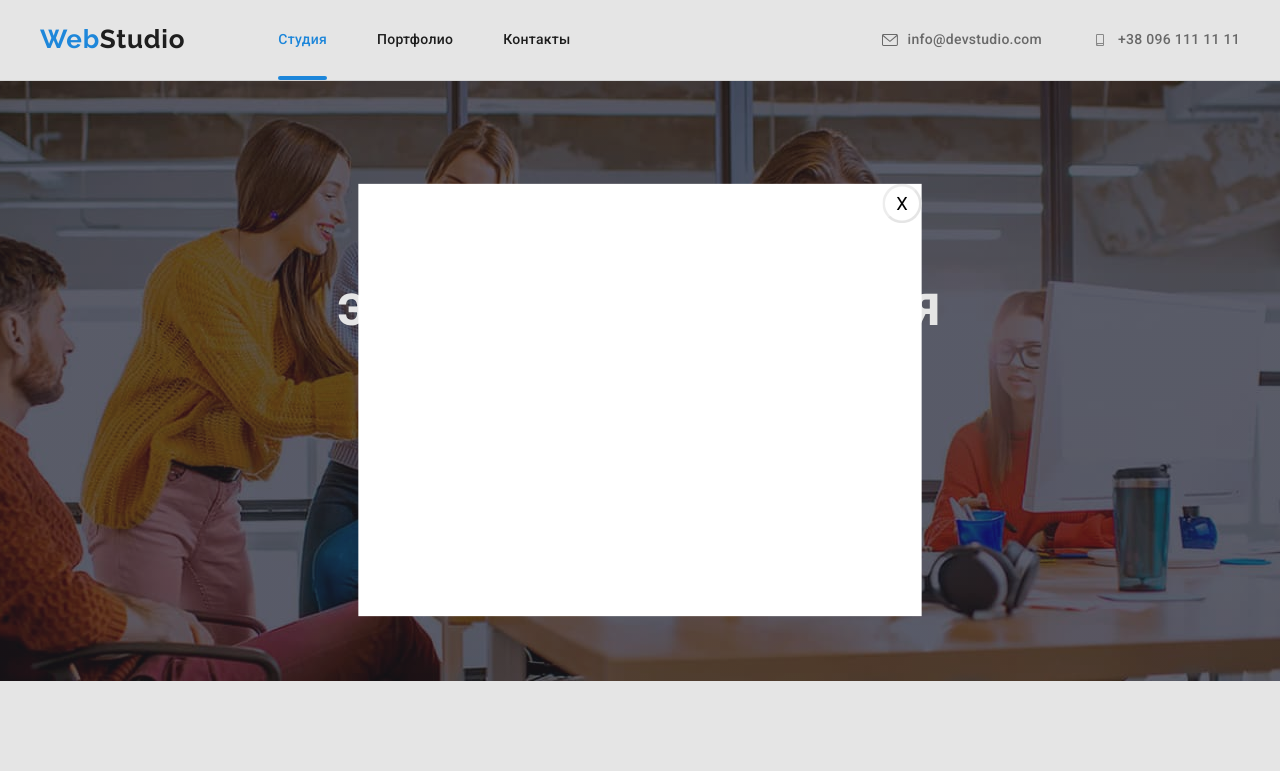
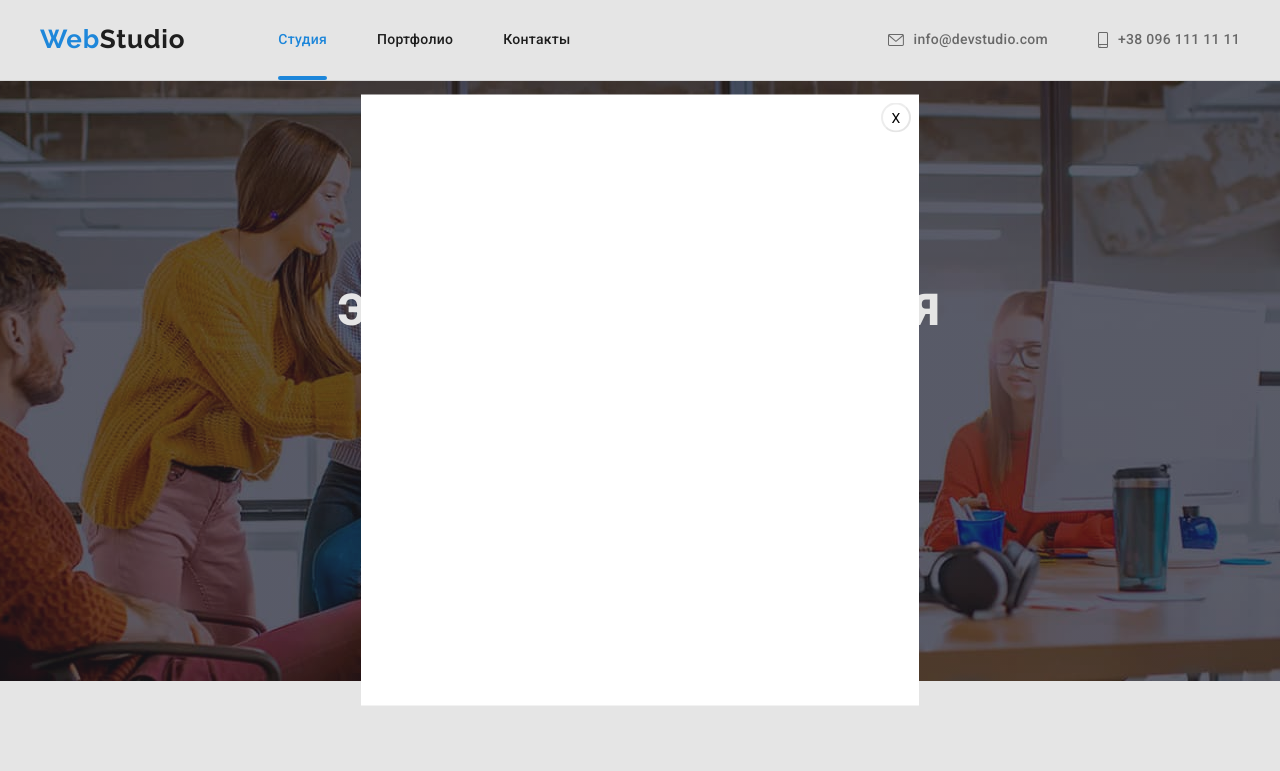
Before and after one commit to MiniailoV/goit-markup-hw-05, a plain HTML site: page index.html in a window 1280 px wide. Both pictures are taken after a click on the button "Заказать услугу". Shown: the top 771 px of the page. Drawn offline with nearby package versions, Linux system fonts and the light colour scheme.

Commit message:
err-fixs

```diff
--- a/index.html
+++ b/index.html
@@ -34,7 +34,7 @@
                         <use href="./images/icons.svg#mail"></use>
                     </svg>info@devstudio.com</a></li>
                 <li class="contacts-item"><a class="link contacts-link" href="tel:+380961111111">
-                    <svg class="contatcts-icon" width=16 height=12>
+                    <svg class="contatcts-icon" width=10 height=16>
                         <use href="./images/icons.svg#smartphone"></use>
                     </svg>+38 096 111 11 11</a></li>
             </ul>
--- a/styles/styles.css
+++ b/styles/styles.css
@@ -157,6 +157,7 @@ img {
 .address-link-map:hover,
 .address-link:hover {
   color: var(--blue-color);
+  transition: color 250ms cubic-bezier(0.4, 0, 0.2, 1);
 }
 
 .nav-link {
@@ -236,6 +237,7 @@ img {
   position: fixed;
   top: 0;
   left: 0;
+  z-index: 1;
   width: 100%;
   height: 100%;
   background-color: rgba(0, 0, 0, 0.1);
@@ -253,11 +255,11 @@ img {
   position: absolute;
   top: 50%;
   left: 50%;
-  transform: translate(-50%, -50%) scale(1.31);
-  min-height: 300px; /*or min-height*/
-  min-width: 400px; /*min-width*/
+  transform: translate(-50%, -50%);
+  min-height: 581px; /*or min-height*/
+  min-width: 528px; /*min-width*/
   padding: 15px;
-  background-color: #fff;
+  background-color: var(--white-color);
 }
 
 /**********************************
@@ -426,6 +428,7 @@ img {
 .team-social-link:focus {
   background-color: var(--blue-color);
   color: var(--white-color);
+  transition: color 250ms cubic-bezier(0.4, 0, 0.2, 1);
 }
 /**********************************
 |         END SOCIAL LINKS        |
@@ -467,6 +470,7 @@ img {
 .clients-link:hover {
   border: 1px solid var(--blue-color);
   border-radius: 5px;
+  transition: color 250ms cubic-bezier(0.4, 0, 0.2, 1);
 }
 .clients-icon {
   fill: currentColor;
@@ -547,6 +551,7 @@ img {
 .join-social-link:focus {
   background-color: var(--blue-color);
   color: var(--white-color);
+  transition: color 250ms cubic-bezier(0.4, 0, 0.2, 1);
 }
 .footer-all {
   display: flex;
@@ -578,6 +583,7 @@ img {
   cursor: pointer;
   background-color: var(--blue-color);
   color: var(--white-color);
+  transition: color 250ms cubic-bezier(0.4, 0, 0.2, 1);
 }
 .btn.btn-main {
   color: var(--white-color);
@@ -590,6 +596,7 @@ img {
 }
 .btn.btn-main:hover {
   background-color: #188ce8;
+  transition: color 250ms cubic-bezier(0.4, 0, 0.2, 1);
 }
 /*КНОПКИ ПОРТФОЛИО*/
 .section-pfo-list-btn {
@@ -605,8 +612,8 @@ img {
 }
 .close-modal-btn {
   position: absolute;
-  top: 0;
-  right: 0;
+  top: 8px;
+  right: 8px;
   width: 30px;
   height: 30px;
   border-radius: 50%;
@@ -687,7 +694,7 @@ img {
   bottom: 0;
   left: 0;
   background-color: rgba(33, 150, 243, 0.9);
-  transform: translatey(100%);
+  transform: translatey(101%);
   transition: transform 250ms cubic-bezier(0.4, 0, 0.2, 1);
 }
 
```
Also changed, not shown: portfolio.html (+1 -1 lines).
